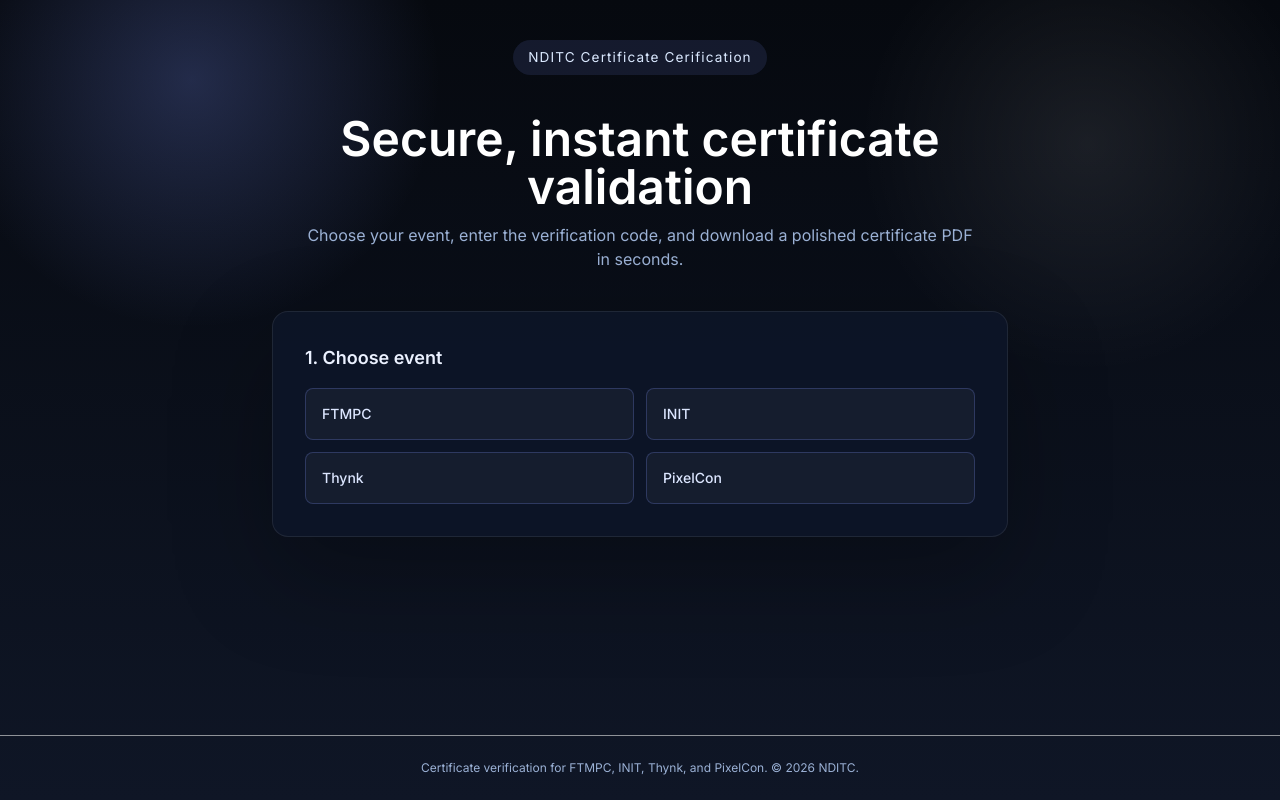
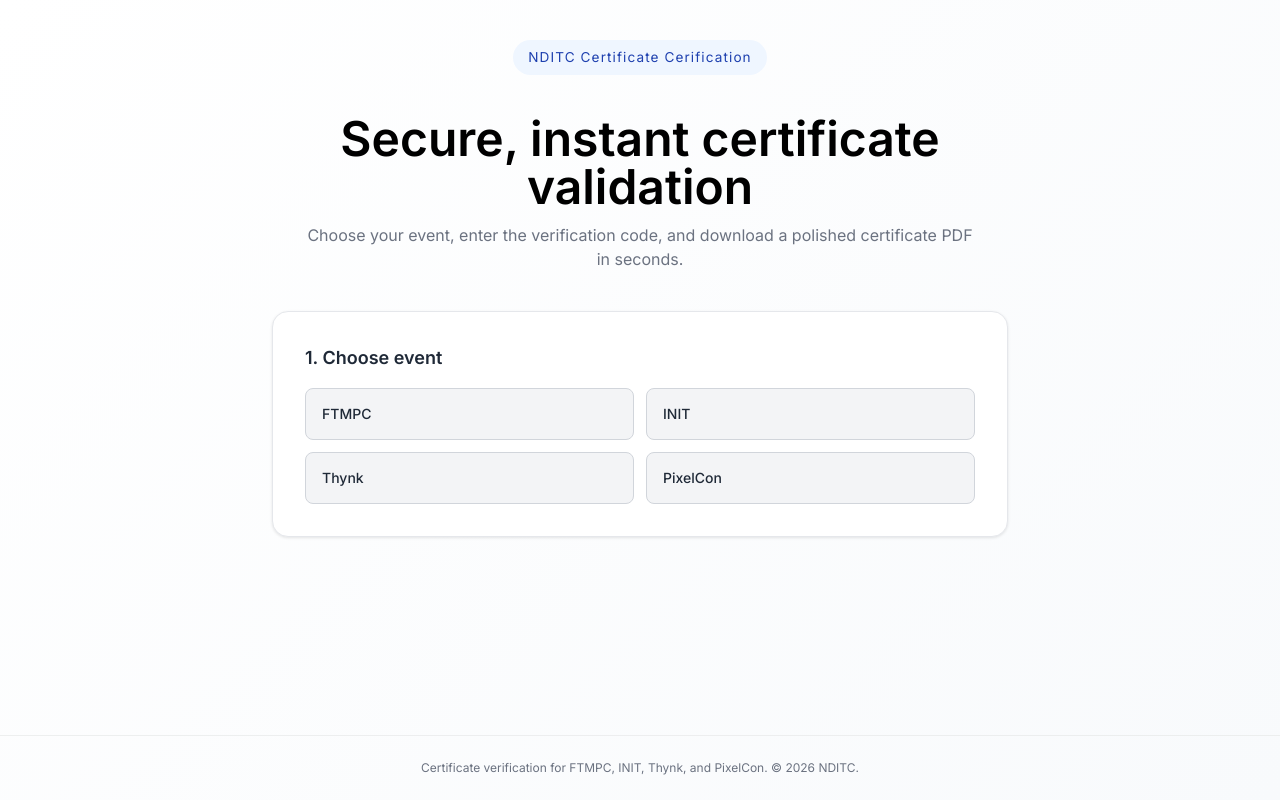
Before and after one commit to xonsium/certificate-vs, a Flask app: page / in a window 1280 px wide. Run offline with Flask 3, Linux system fonts and the light colour scheme; some libraries are stand-ins or nearby versions.

Commit message:
changed theme to light

```diff
--- a/app/static/css/app.css
+++ b/app/static/css/app.css
@@ -1,33 +1,31 @@
 :root {
-  --color-primary: #7f8dff;
-  --color-background-dark: #070b16;
-  --color-surface-dark: #101825;
-  --color-text-muted: #9aadc8;
-  --color-background-light: #0c1223;
-  --color-surface-light: #111a2b;
-  --color-accent: #84c7ff;
-  --color-muted-strong: #64748b;
+  --color-primary: #2563EB;
+  --color-background-dark: #FFFFFF;
+  --color-surface-dark: #F3F4F6;
+  --color-text-muted: #6B7280;
+  --color-background-light: #FFFFFF;
+  --color-surface-light: #F9FAFB;
+  --color-accent: #2563EB;
+  --color-muted-strong: #9CA3AF;
 }
 
 .page-dark {
-  background: radial-gradient(circle at 15% 10%, rgba(124, 148, 255, 0.24), transparent 19%),
-    radial-gradient(circle at 85% 18%, rgba(255, 255, 255, 0.08), transparent 18%),
-    linear-gradient(180deg, #06090f 0%, #0f1626 100%);
-  color: #ebf1ff;
+  background: linear-gradient(135deg, #FFFFFF 0%, #F8FAFC 100%);
+  color: #1F2937;
 }
 
 .page-dark .text-neutral {
-  color: #ebf1ff !important;
+  color: #1F2937 !important;
 }
 
 .page-dark .text-brand-muted {
-  color: #9bb1d5 !important;
+  color: #6B7280 !important;
 }
 
 .page-dark .page-card {
-  background: rgba(14, 21, 40, 0.92);
-  border-color: rgba(255, 255, 255, 0.08);
-  box-shadow: 0 36px 100px rgba(0, 0, 0, 0.28);
+  background: #FFFFFF;
+  border-color: #E5E7EB;
+  box-shadow: 0 1px 3px rgba(0, 0, 0, 0.1);
 }
 
 .page-dark .card-body {
@@ -47,25 +45,25 @@
 }
 
 .page-dark .btn-outline {
-  background: rgba(255, 255, 255, 0.04);
-  border-color: rgba(124, 148, 255, 0.24);
-  color: #dce6ff;
+  background: #F3F4F6;
+  border-color: #D1D5DB;
+  color: #1F2937;
 }
 
 .page-dark .badge-primary {
-  background: rgba(124, 148, 255, 0.14);
-  border-color: rgba(124, 148, 255, 0.3);
-  color: #dbe7ff;
+  background: #EFF6FF;
+  border-color: #BFDBFE;
+  color: #1E40AF;
 }
 
 .page-dark .input.input-bordered {
-  background: rgba(255, 255, 255, 0.05);
-  border-color: rgba(255, 255, 255, 0.12);
-  color: #eef2ff;
+  background: #FFFFFF;
+  border-color: #D1D5DB;
+  color: #1F2937;
 }
 
 .page-dark .input.input-bordered::placeholder {
-  color: #95aacd;
+  color: #9CA3AF;
 }
 
 .page-dark .step-label {
@@ -74,8 +72,8 @@
   gap: 0.5rem;
   padding: 0.45rem 0.95rem;
   border-radius: 999px;
-  background: rgba(124, 148, 255, 0.12);
-  color: #dbe9ff;
+  background: #EFF6FF;
+  color: #1E40AF;
   font-size: 0.85rem;
   letter-spacing: 0.08em;
 }
@@ -87,12 +85,12 @@
   width: 5rem;
   height: 5rem;
   border-radius: 999px;
-  background: radial-gradient(circle, rgba(124, 148, 255, 0.24), transparent 65%);
+  background: radial-gradient(circle, rgba(37, 99, 235, 0.1), transparent 65%);
   pointer-events: none;
 }
 
 .page-dark footer {
-  color: #8ea6c7;
+  color: #6B7280;
 }
 
 .step-enter {
--- a/app/static/js/verify.js
+++ b/app/static/js/verify.js
@@ -76,7 +76,15 @@
       "filter",
     ].forEach((prop) => {
       if (computed[prop]) {
-        target.style[prop] = computed[prop];
+        let value = computed[prop];
+        // Convert oklch to rgb if needed
+        if (value.includes("oklch")) {
+          const rgbMatch = window.getComputedStyle(source, null).getPropertyValue(prop);
+          if (rgbMatch && rgbMatch.includes("rgb")) {
+            value = rgbMatch;
+          }
+        }
+        target.style[prop] = value;
       }
     });
   }
@@ -150,7 +158,18 @@
   }
 
   function getActiveTemplate() {
-    return activeTemplate || eventTemplates.find((x) => x.classList.contains("active"));
+    // First check if activeTemplate is still valid and has the active class
+    if (activeTemplate && activeTemplate.classList.contains("active")) {
+      return activeTemplate;
+    }
+    // Otherwise find the active template by class
+    const found = eventTemplates.find((x) => x.classList.contains("active"));
+    if (found) {
+      activeTemplate = found;
+      return found;
+    }
+    // Fallback to activeTemplate if it exists
+    return activeTemplate;
   }
 
   async function downloadPdf() {
@@ -166,11 +185,12 @@
     }
 
     try {
-
       const canvas = await html2canvas(captureEl, {
         scale: 2,
         useCORS: true,
         backgroundColor: "#ffffff",
+        windowWidth: captureEl.scrollWidth,
+        windowHeight: captureEl.scrollHeight,
         onclone: (clonedDoc) => {
           const cloneRoot = clonedDoc.querySelector(
             `[data-event-template="${lastPayload.event}"]`
--- a/app/templates/index.html
+++ b/app/templates/index.html
@@ -21,7 +21,7 @@
       <div class="mb-10 step-enter text-center relative overflow-hidden">
         <div class="absolute inset-x-0 -top-16 h-72 opacity-40 blur-3xl bg-gradient-to-r from-brand-primary/40 via-white/10 to-sky-400/20 pointer-events-none"></div>
         <span class="step-label mb-10">NDITC Certificate Cerification</span>
-        <h1 class="text-4xl sm:text-5xl font-semibold text-white mb-3">
+        <h1 class="text-4xl sm:text-5xl font-semibold text-black mb-3">
           Secure, instant certificate validation
         </h1>
         <p class="text-brand-muted max-w-2xl mx-auto">
```
Also changed, not shown: other parts of app/static/css/app.css (+16 -16 lines), app/static/css/input.css (+5 -5 lines), tailwind.config.js (+14 -14 lines).
